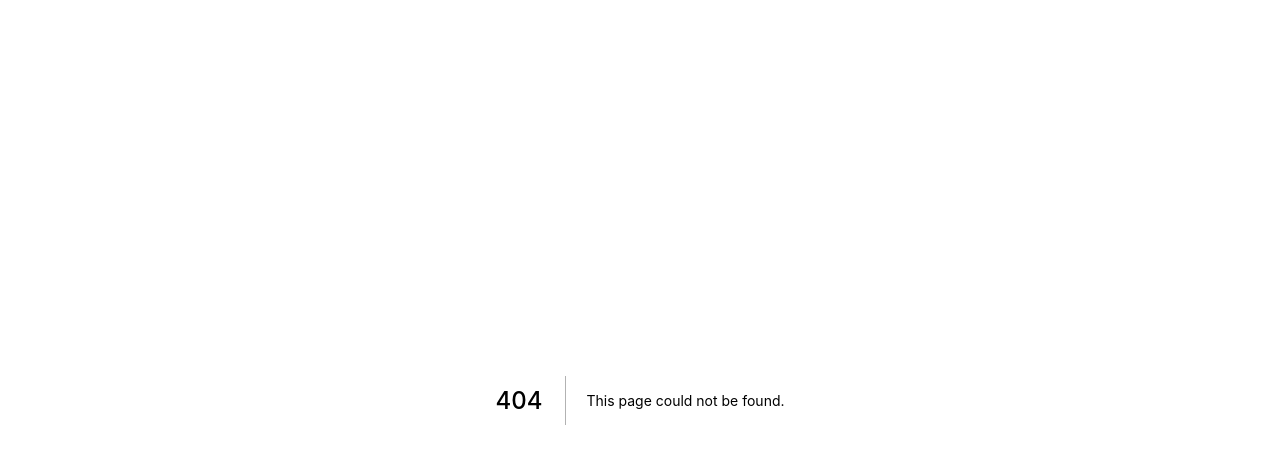
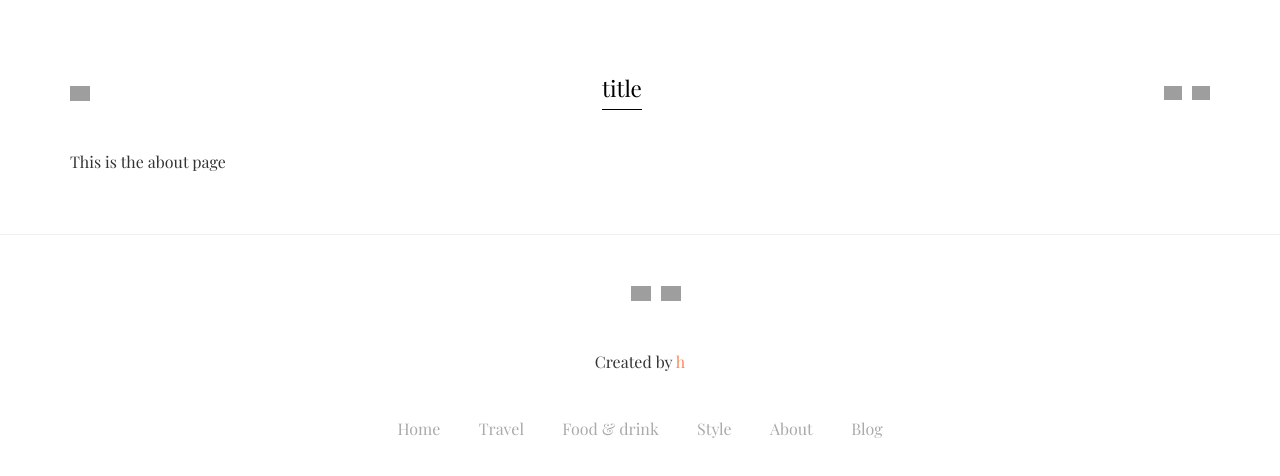
Before and after one commit to harrybeckwith/nextjs-portfolio, a Next.js app: page /singleBlog in a window 1280 px wide. Before the commit this address had no page. Shown: the top 476 px of the page. Built offline with nearby package versions, Linux system fonts and the light colour scheme; grey boxes are pictures that could not be loaded; a web font is replaced by a local one.

Commit message:
singleblog page component

```diff
--- a/components/Front.js
+++ b/components/Front.js
@@ -3,7 +3,7 @@ import React from 'react'
 const Front = (props) => (
 
     <div className="front__card">
-        <img className="front__img" src={`${props.info.thumbNail}`} alt=""/>
+        <img className="front__img" src={`${props.info.thumbNail}`} alt="" onClick={()=>props.cardClick(props.curr)}/>
         <div className="front__content">
             <p className="text__sm text__light">{props.info.date}</p>
             <h3 className="title--md title__underline__sm">{props.info.title}</h3>
--- a/components/Header.js
+++ b/components/Header.js
@@ -8,7 +8,7 @@ export default function Header(props) {
         Naomi
       </h3>
       <div className="container-fixed">
-        <div className="container-outter">
+        <div className="container">
           <div className="top-bar">
             <img
               onClick={props.toggleMenu}
--- /dev/null
+++ b/pages/singleBlog.js
@@ -0,0 +1,9 @@
+import Layout from '../components/MyLayout.js'
+
+export default function About() {
+  return (
+    <Layout>
+      <p>This is the about page</p>
+    </Layout>
+  )
+}
--- a/styles/_front.scss
+++ b/styles/_front.scss
@@ -1,11 +1,36 @@
 .front {
     display:flex;
     flex-wrap: wrap;
-    justify-content: space-between;
     text-align: center;
 
     &__card {
-        width: 23%;
+        width: 100%;
+        margin-bottom: map-get($spacing, 8);
+
+        @include breakpoint-min(sm) {
+            width: 46.5%;
+            margin-right: 7%;
+
+            &:nth-child(2) {
+                margin-right: 0%;
+            }
+        }
+
+        @include breakpoint-min(md) {
+            width: 21.6%;
+            margin-right: 4.5%;
+
+            &:nth-child(2) {
+                margin-right: 4.5%;
+            }
+
+            &:nth-child(4) {
+                margin-right: 0%;
+            }
+
+        }
+
+
 
         &__group {
             display: flex;
--- a/styles/header.scss
+++ b/styles/header.scss
@@ -40,10 +40,14 @@
 
   .menu__icons {
     margin-top: 0;
-
     &__icon {
       width: 18px;
-      margin-right: 10px;
+      margin-left: 10px;
+
+      &:last-child {
+        margin-right: 0;
+      }
+
     }
   }
 }
```
Also changed, not shown: pages/index.js (+10 -7 lines), static/content/blog.json (+62 -0 lines).
